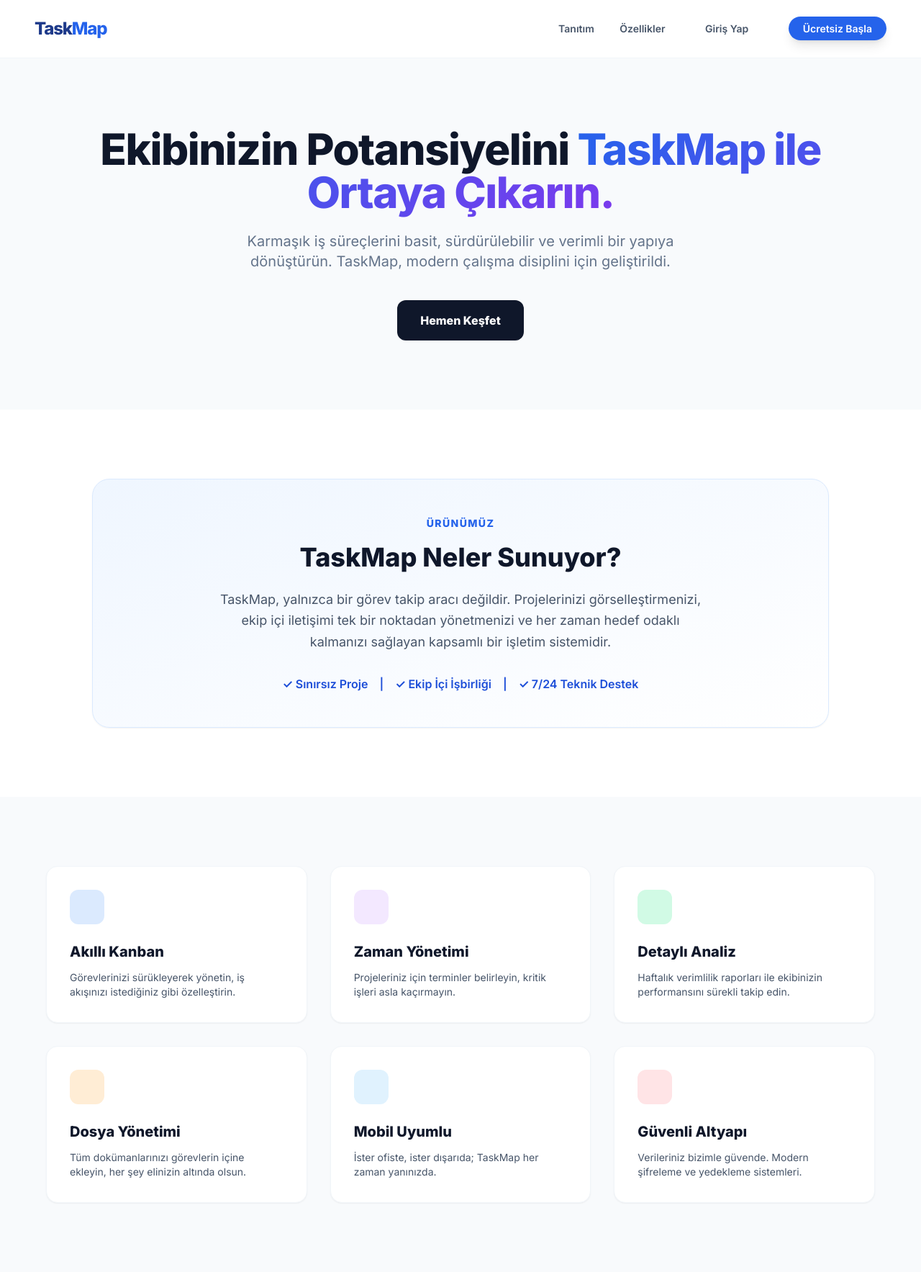
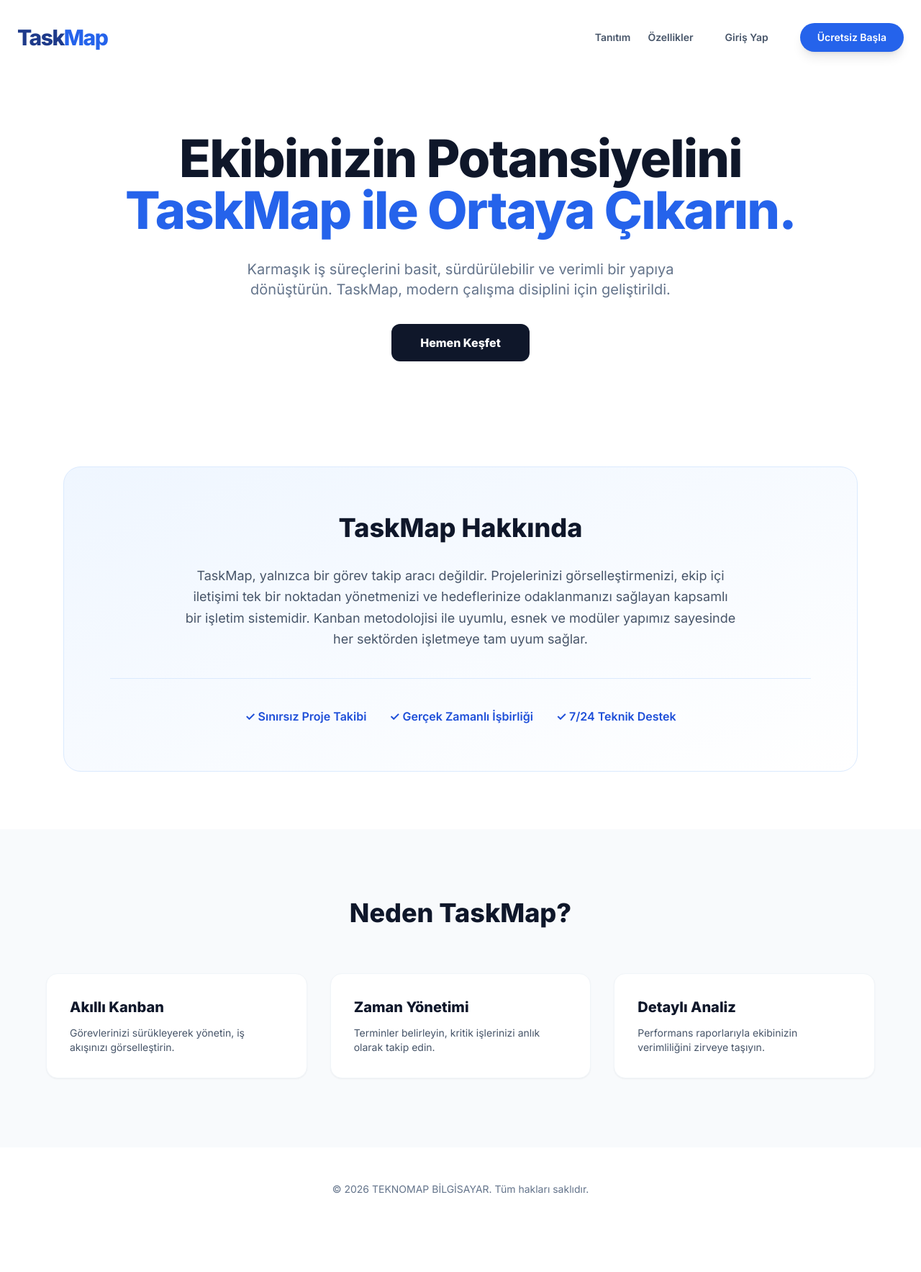
Before and after one commit to miran4726/taskmap, a Flask app: page / in a window 1280 px wide. Shown: the whole page at 72% size. After the commit the page ends 1658 px from the top, so only its background shows below. Run offline with Flask 3, Linux system fonts and the light colour scheme; some libraries are stand-ins or nearby versions.

Commit message:
Update title and layout of index.html

```diff
--- a/templates/index.html
+++ b/templates/index.html
@@ -3,93 +3,78 @@
 <head>
     <meta charset="UTF-8">
     <meta name="viewport" content="width=device-width, initial-scale=1.0">
-    <title>TaskMap | İş Yönetiminde Yeni Dönem</title>
+    <title>TaskMap | Profesyonel Proje Yönetimi</title>
     <script src="https://cdn.tailwindcss.com"></script>
     <link href="https://fonts.googleapis.com/css2?family=Inter:wght@300;400;600;800&display=swap" rel="stylesheet">
     <style>
         body { font-family: 'Inter', sans-serif; }
-        .gradient-text { background: linear-gradient(135deg, #2563eb, #7c3aed); -webkit-background-clip: text; -webkit-text-fill-color: transparent; }
     </style>
 </head>
 <body class="bg-white text-slate-900">
 
     <!-- Navbar -->
-    <nav class="flex justify-between items-center py-6 px-12 border-b border-slate-100">
-        <div class="text-2xl font-extrabold tracking-tighter text-blue-900">Task<span class="text-blue-600">Map</span></div>
-        <div class="space-x-8 text-sm font-semibold text-slate-600">
+    <nav class="max-w-7xl mx-auto flex justify-between items-center py-8 px-6">
+        <div class="text-3xl font-extrabold tracking-tighter text-blue-900">Task<span class="text-blue-600">Map</span></div>
+        <div class="flex items-center gap-6 text-sm font-semibold text-slate-600">
             <a href="#tanitim" class="hover:text-blue-600">Tanıtım</a>
             <a href="#ozellikler" class="hover:text-blue-600">Özellikler</a>
             <a href="/login" class="px-5 py-2 hover:bg-slate-50 rounded-full transition">Giriş Yap</a>
-            <a href="/login" class="px-5 py-2 bg-blue-600 text-white rounded-full shadow-lg hover:bg-blue-700 transition">Ücretsiz Başla</a>
+            <a href="/login" class="px-6 py-2.5 bg-blue-600 text-white rounded-full shadow-lg hover:bg-blue-700 transition">Ücretsiz Başla</a>
         </div>
     </nav>
 
     <!-- Hero -->
-    <header class="py-24 px-12 text-center bg-slate-50">
-        <h1 class="text-6xl font-extrabold mb-6 tracking-tight">Ekibinizin Potansiyelini <span class="gradient-text">TaskMap ile Ortaya Çıkarın.</span></h1>
-        <p class="text-xl text-slate-500 max-w-2xl mx-auto mb-10">Karmaşık iş süreçlerini basit, sürdürülebilir ve verimli bir yapıya dönüştürün. TaskMap, modern çalışma disiplini için geliştirildi.</p>
-        <div class="flex justify-center gap-4">
-            <a href="#tanitim" class="px-8 py-4 bg-slate-900 text-white rounded-xl font-bold hover:bg-slate-800 transition">Hemen Keşfet</a>
-        </div>
+    <header class="max-w-7xl mx-auto py-20 px-6 text-center">
+        <h1 class="text-7xl font-extrabold mb-8 tracking-tight text-slate-900">
+            Ekibinizin Potansiyelini <br><span class="text-blue-600">TaskMap ile Ortaya Çıkarın.</span>
+        </h1>
+        <p class="text-xl text-slate-500 max-w-2xl mx-auto mb-12">
+            Karmaşık iş süreçlerini basit, sürdürülebilir ve verimli bir yapıya dönüştürün. TaskMap, modern çalışma disiplini için geliştirildi.
+        </p>
+        <a href="#tanitim" class="px-10 py-4 bg-slate-900 text-white rounded-xl font-bold hover:bg-slate-800 transition">Hemen Keşfet</a>
     </header>
 
-    <!-- Tanıtım Bölümü (Videonun yerini alan modern bölüm) -->
-    <section id="tanitim" class="py-24 px-12 bg-white">
-        <div class="max-w-5xl mx-auto border border-blue-100 rounded-3xl p-12 bg-gradient-to-br from-blue-50 to-white shadow-sm text-center">
-            <span class="text-blue-600 font-bold tracking-widest uppercase text-sm">Ürünümüz</span>
-            <h2 class="text-4xl font-extrabold mt-4 mb-6">TaskMap Neler Sunuyor?</h2>
-            <p class="text-lg text-slate-600 leading-relaxed max-w-2xl mx-auto">
-                TaskMap, yalnızca bir görev takip aracı değildir. Projelerinizi görselleştirmenizi, ekip içi iletişimi tek bir noktadan yönetmenizi ve her zaman hedef odaklı kalmanızı sağlayan kapsamlı bir işletim sistemidir.
+    <!-- Tanıtım Bölümü -->
+    <section id="tanitim" class="max-w-6xl mx-auto py-20 px-6">
+        <div class="bg-gradient-to-br from-blue-50 to-white border border-blue-100 rounded-3xl p-16 text-center">
+            <h2 class="text-4xl font-extrabold mb-8">TaskMap Hakkında</h2>
+            <p class="text-lg text-slate-600 leading-relaxed max-w-3xl mx-auto mb-10">
+                TaskMap, yalnızca bir görev takip aracı değildir. Projelerinizi görselleştirmenizi, ekip içi iletişimi tek bir noktadan yönetmenizi ve hedeflerinize odaklanmanızı sağlayan kapsamlı bir işletim sistemidir. Kanban metodolojisi ile uyumlu, esnek ve modüler yapımız sayesinde her sektörden işletmeye tam uyum sağlar.
             </p>
-            <div class="mt-8 flex justify-center gap-4 text-blue-700 font-semibold">
-                <span>✓ Sınırsız Proje</span> | <span>✓ Ekip İçi İşbirliği</span> | <span>✓ 7/24 Teknik Destek</span>
+            <div class="flex justify-center gap-8 text-blue-700 font-semibold border-t border-blue-100 pt-10">
+                <div class="flex items-center gap-2"><span>✓ Sınırsız Proje Takibi</span></div>
+                <div class="flex items-center gap-2"><span>✓ Gerçek Zamanlı İşbirliği</span></div>
+                <div class="flex items-center gap-2"><span>✓ 7/24 Teknik Destek</span></div>
             </div>
         </div>
     </section>
 
-    <!-- Detaylı Özellikler (Kapsamlı Bölüm) -->
-    <section id="ozellikler" class="py-24 px-12 bg-slate-50">
+    <!-- Özellikler Bölümü -->
+    <section id="ozellikler" class="bg-slate-50 py-24 px-6">
         <div class="max-w-6xl mx-auto">
-            <div class="grid grid-cols-1 md:grid-cols-2 lg:grid-cols-3 gap-8">
-                <!-- Kart 1 -->
+            <h2 class="text-4xl font-extrabold text-center mb-16">Neden TaskMap?</h2>
+            <div class="grid grid-cols-1 md:grid-cols-3 gap-8">
+                <!-- Kartlar -->
                 <div class="p-8 bg-white rounded-2xl shadow-sm border border-slate-100">
-                    <div class="w-12 h-12 bg-blue-100 rounded-xl mb-6"></div>
                     <h3 class="text-xl font-bold mb-3">Akıllı Kanban</h3>
-                    <p class="text-slate-600 text-sm">Görevlerinizi sürükleyerek yönetin, iş akışınızı istediğiniz gibi özelleştirin.</p>
+                    <p class="text-slate-600 text-sm">Görevlerinizi sürükleyerek yönetin, iş akışınızı görselleştirin.</p>
                 </div>
-                <!-- Kart 2 -->
                 <div class="p-8 bg-white rounded-2xl shadow-sm border border-slate-100">
-                    <div class="w-12 h-12 bg-purple-100 rounded-xl mb-6"></div>
                     <h3 class="text-xl font-bold mb-3">Zaman Yönetimi</h3>
-                    <p class="text-slate-600 text-sm">Projeleriniz için terminler belirleyin, kritik işleri asla kaçırmayın.</p>
+                    <p class="text-slate-600 text-sm">Terminler belirleyin, kritik işlerinizi anlık olarak takip edin.</p>
                 </div>
-                <!-- Kart 3 -->
                 <div class="p-8 bg-white rounded-2xl shadow-sm border border-slate-100">
-                    <div class="w-12 h-12 bg-emerald-100 rounded-xl mb-6"></div>
                     <h3 class="text-xl font-bold mb-3">Detaylı Analiz</h3>
-                    <p class="text-slate-600 text-sm">Haftalık verimlilik raporları ile ekibinizin performansını sürekli takip edin.</p>
-                </div>
-                <!-- Kart 4 -->
-                <div class="p-8 bg-white rounded-2xl shadow-sm border border-slate-100">
-                    <div class="w-12 h-12 bg-orange-100 rounded-xl mb-6"></div>
-                    <h3 class="text-xl font-bold mb-3">Dosya Yönetimi</h3>
-                    <p class="text-slate-600 text-sm">Tüm dokümanlarınızı görevlerin içine ekleyin, her şey elinizin altında olsun.</p>
-                </div>
-                <!-- Kart 5 -->
-                <div class="p-8 bg-white rounded-2xl shadow-sm border border-slate-100">
-                    <div class="w-12 h-12 bg-sky-100 rounded-xl mb-6"></div>
-                    <h3 class="text-xl font-bold mb-3">Mobil Uyumlu</h3>
-                    <p class="text-slate-600 text-sm">İster ofiste, ister dışarıda; TaskMap her zaman yanınızda.</p>
-                </div>
-                <!-- Kart 6 -->
-                <div class="p-8 bg-white rounded-2xl shadow-sm border border-slate-100">
-                    <div class="w-12 h-12 bg-rose-100 rounded-xl mb-6"></div>
-                    <h3 class="text-xl font-bold mb-3">Güvenli Altyapı</h3>
-                    <p class="text-slate-600 text-sm">Verileriniz bizimle güvende. Modern şifreleme ve yedekleme sistemleri.</p>
+                    <p class="text-slate-600 text-sm">Performans raporlarıyla ekibinizin verimliliğini zirveye taşıyın.</p>
                 </div>
             </div>
         </div>
     </section>
 
+    <!-- Footer -->
+    <footer class="py-12 text-center text-slate-500 text-sm">
+        <p>&copy; 2026 TEKNOMAP BİLGİSAYAR. Tüm hakları saklıdır.</p>
+    </footer>
+
 </body>
 </html>
```
